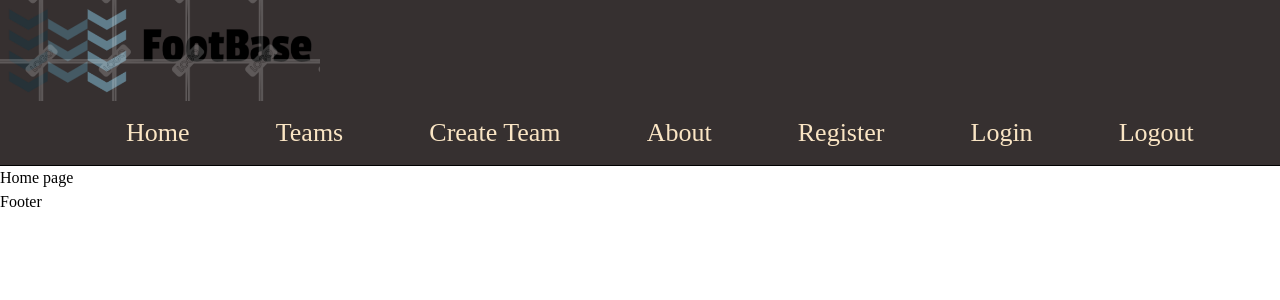
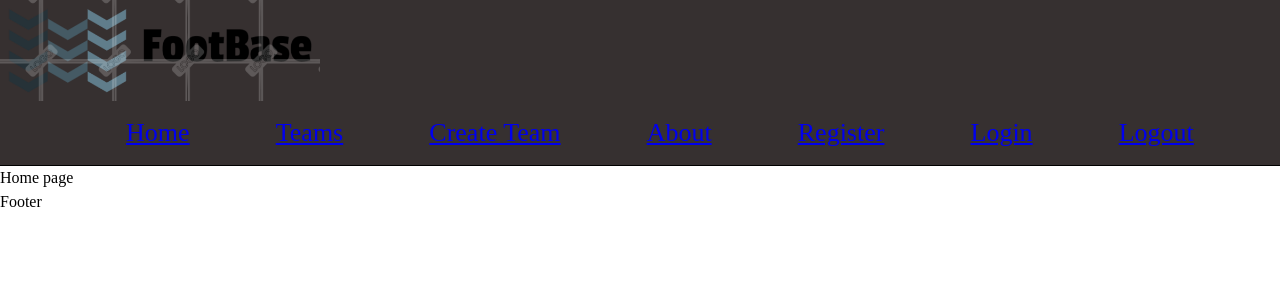
Before and after one commit to SlavHadz/Softuni_React_Project, a React (Vite) app in the folder client/: page / in a window 1280 px wide. Shown: the top 300 px of the page. Built offline with nearby package versions, Linux system fonts and the light colour scheme.

Commit message:
added login for get all teams and nav links

```diff
--- a/client/src/components/header/Header.jsx
+++ b/client/src/components/header/Header.jsx
@@ -1,3 +1,5 @@
+import { Link } from 'react-router-dom';
+
 import styles from './Header.module.css';
 
 export default function Header() {
@@ -9,25 +11,25 @@ export default function Header() {
             <nav className={styles.nav}>
                 <ul className={styles['nav-list']}>
                     <li className={styles['nav-item']}>
-                        Home
+                        <Link to={'/'}>Home</Link>
                     </li>
                     <li className={styles['nav-item']}>
-                        Teams
+                        <Link to={'/teams'}>Teams</Link>
                     </li>
                     <li className={styles['nav-item']}>
-                        Create Team
+                        <Link to={'/create-team'}>Create Team</Link>
                     </li>
                     <li className={styles['nav-item']}>
-                        About
+                        <Link to={'/about'}>About</Link>
                     </li>
                     <li className={styles['nav-item']}>
-                        Register
+                        <Link to={'/register'}>Register</Link>
                     </li>
                     <li className={styles['nav-item']}>
-                        Login
+                        <Link to={'/login'}>Login</Link>
                     </li>
                     <li className={styles['nav-item']}>
-                        Logout
+                        <Link to={'/logout'}>Logout</Link>
                     </li>
                 </ul>
             </nav>
--- a/client/src/components/teams/Teams.jsx
+++ b/client/src/components/teams/Teams.jsx
@@ -5,16 +5,16 @@ export default function Teams() {
     const [teams, setTeams] = useState([]);
 
     useEffect(() => {
+        console.log("Called use effect");
         teamsService
         .getAll()
-        .then(res => res.json())
-        .then(teams => setTeams(teams));
+        .then(teamsResult => setTeams(Object.values(teamsResult)));
     }, []);
 
     return (
         <div>
             Teams list:
-            {teams.map(team => { <div>{team.name}</div> })}
+            {teams.map(team => (<div key={1}>{team.name}</div>))}
         </div>
     );
 }
--- a/client/src/services/teamsService.js
+++ b/client/src/services/teamsService.js
@@ -2,6 +2,5 @@ import * as request from '../lib/request.js';
 const baseUrl = "http://localhost:3030/data/teams";
 
 export const getAll = async () => {
-    const result = await request.get(baseUrl);
-    return result;
+    return await request.get(baseUrl);
 }
```
Also changed, not shown: 1 other file (tests, documents, lock files or other folders).
